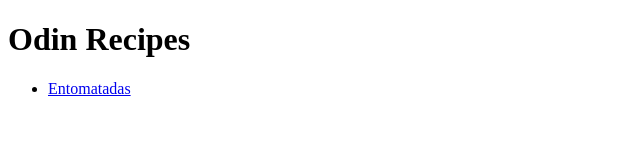
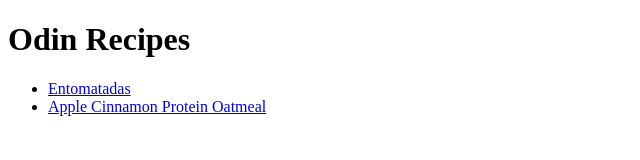
Before and after one commit to roxeg12/odin-recipes, a plain HTML site: page index.html in a window 1280 px wide. Shown: the whole page, without its empty margins (0-640 px from the left). Drawn offline with Linux system fonts and the light colour scheme.

Commit message:
Link oatmeal on homepage

```diff
--- a/index.html
+++ b/index.html
@@ -9,6 +9,7 @@
         <h1>Odin Recipes</h1>
         <ul>
             <li><a href="./recipes/entomatadas.html">Entomatadas</a></li>
+            <li><a href="./recipes/oatmeal.html">Apple Cinnamon Protein Oatmeal</a></li>
         </ul>
 
     </body>
```
